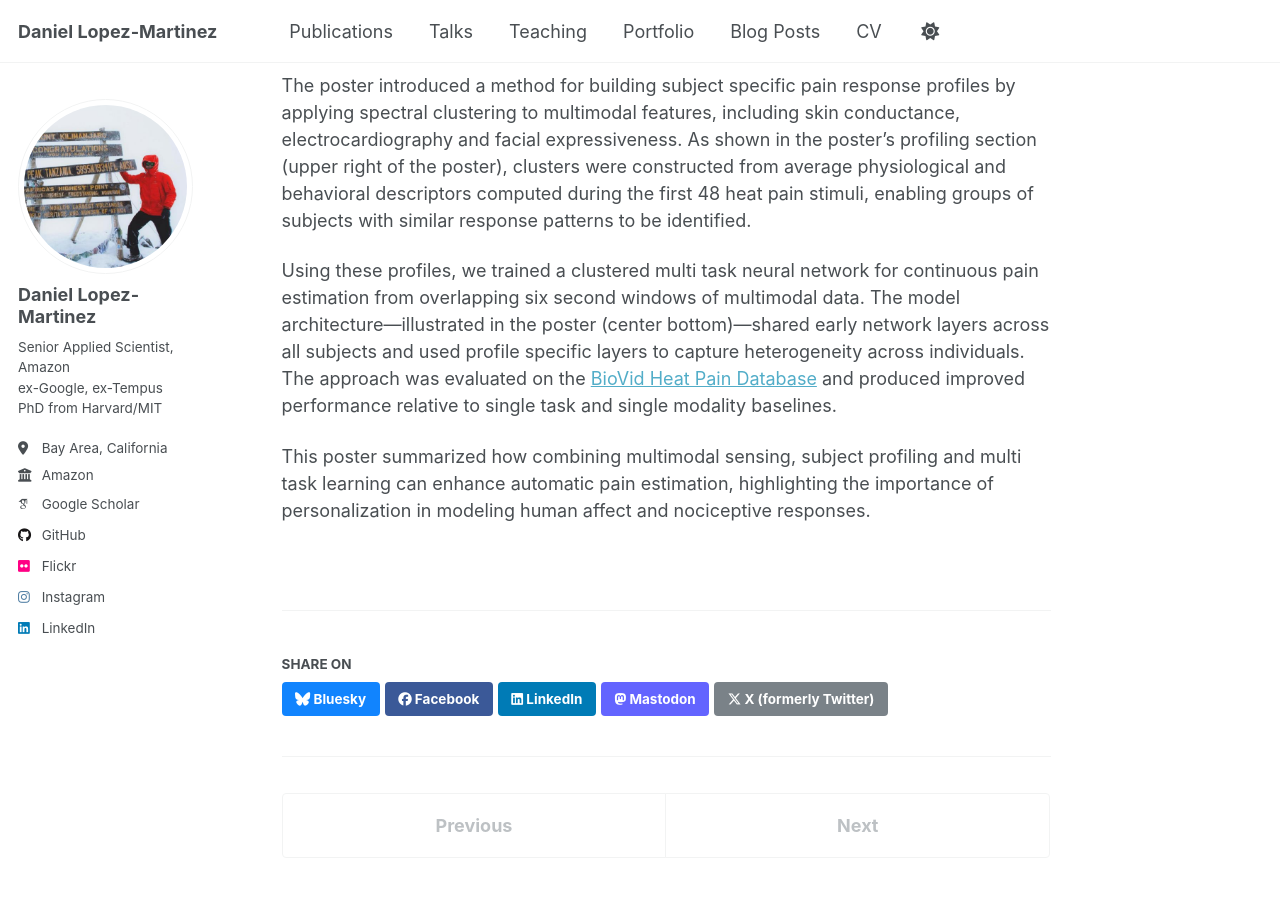
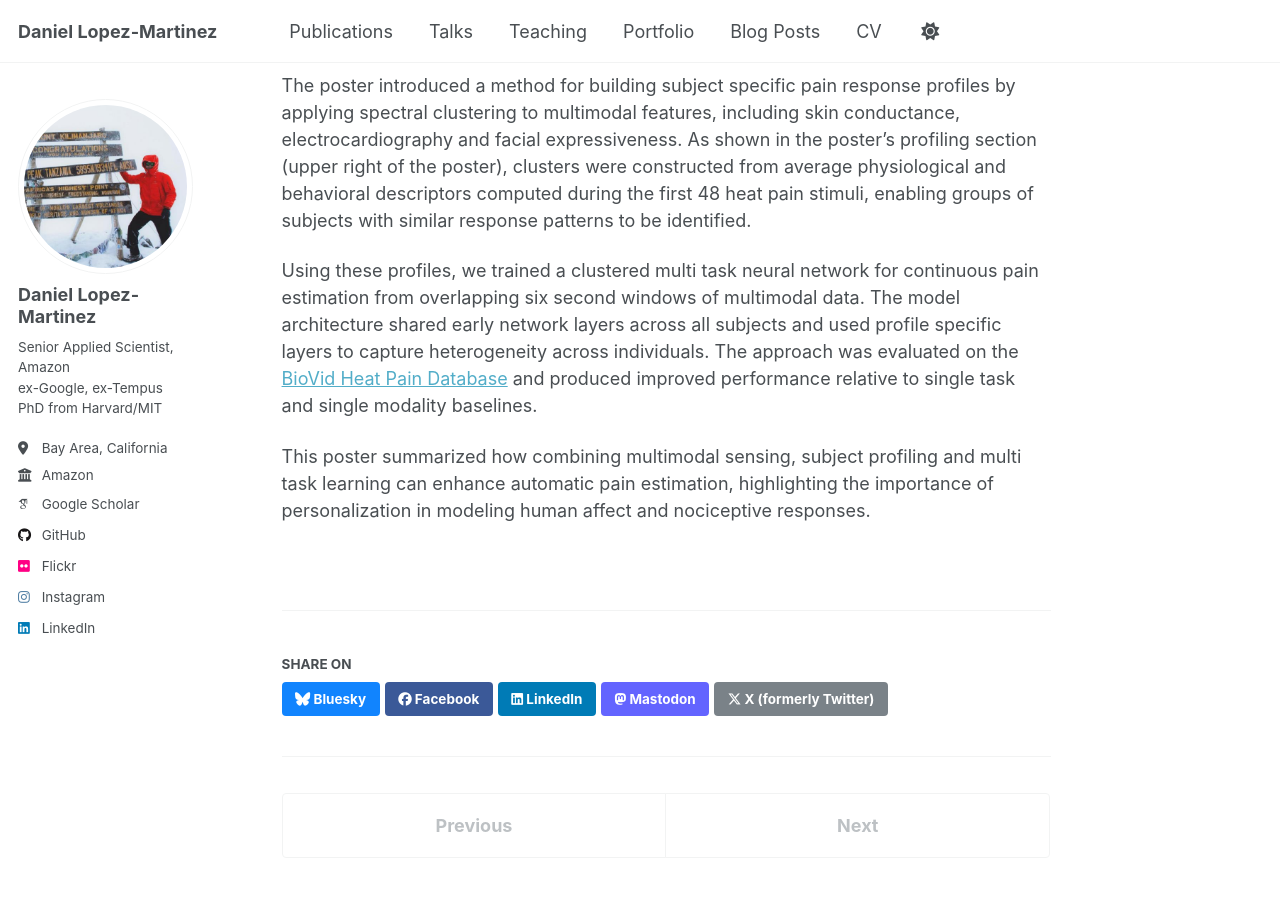
Before and after one commit to daniel-lopezmartinez/daniel-lopezmartinez.github.io, a Jekyll site: the page built from _talks/2019-04-10-hst-forum.md, in a window 1280 px wide and 900 px high, scrolled down 310 px. Shown: the top 897 px of the window. Built offline with Jekyll 4.4.1, drawn with Linux system fonts in a browser that asks for light colours; some web fonts are replaced; a script that is not in the unit is left out.

Commit message:
error fix

```diff
--- a/_talks/2019-04-10-hst-forum.md
+++ b/_talks/2019-04-10-hst-forum.md
@@ -12,6 +12,6 @@ I presented a poster at the _Harvard–MIT Health Sciences and Technology (HST)
 
 The poster introduced a method for building subject specific pain response profiles by applying spectral clustering to multimodal features, including skin conductance, electrocardiography and facial expressiveness. As shown in the poster’s profiling section (upper right of the poster), clusters were constructed from average physiological and behavioral descriptors computed during the first 48 heat pain stimuli, enabling groups of subjects with similar response patterns to be identified.
 
-Using these profiles, we trained a clustered multi task neural network for continuous pain estimation from overlapping six second windows of multimodal data. The model architecture—illustrated in the poster (center bottom)—shared early network layers across all subjects and used profile specific layers to capture heterogeneity across individuals. The approach was evaluated on the [BioVid Heat Pain Database](https://www.nit.ovgu.de/nit/en/BioVid-p-1358.html) and produced improved performance relative to single task and single modality baselines.
+Using these profiles, we trained a clustered multi task neural network for continuous pain estimation from overlapping six second windows of multimodal data. The model architecture shared early network layers across all subjects and used profile specific layers to capture heterogeneity across individuals. The approach was evaluated on the [BioVid Heat Pain Database](https://www.nit.ovgu.de/nit/en/BioVid-p-1358.html) and produced improved performance relative to single task and single modality baselines.
 
 This poster summarized how combining multimodal sensing, subject profiling and multi task learning can enhance automatic pain estimation, highlighting the importance of personalization in modeling human affect and nociceptive responses.
```
